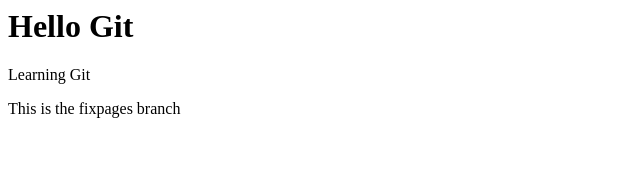
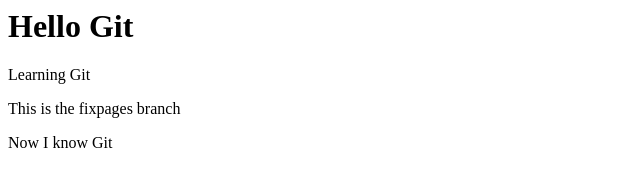
Before and after one commit to heydarish1994/git-practice, a plain HTML site: page index.html in a window 1280 px wide. Shown: the whole page, without its empty margins (0-640 px from the left). Drawn offline with Linux system fonts and the light colour scheme.

Commit message:
add Git learning paragraph

```diff
--- a/index.html
+++ b/index.html
@@ -1,3 +1,4 @@
 <h1>Hello Git</h1>
 <p>Learning Git</p>
 <p>This is the fixpages branch</p>
+<p>Now I know Git</p>
```
